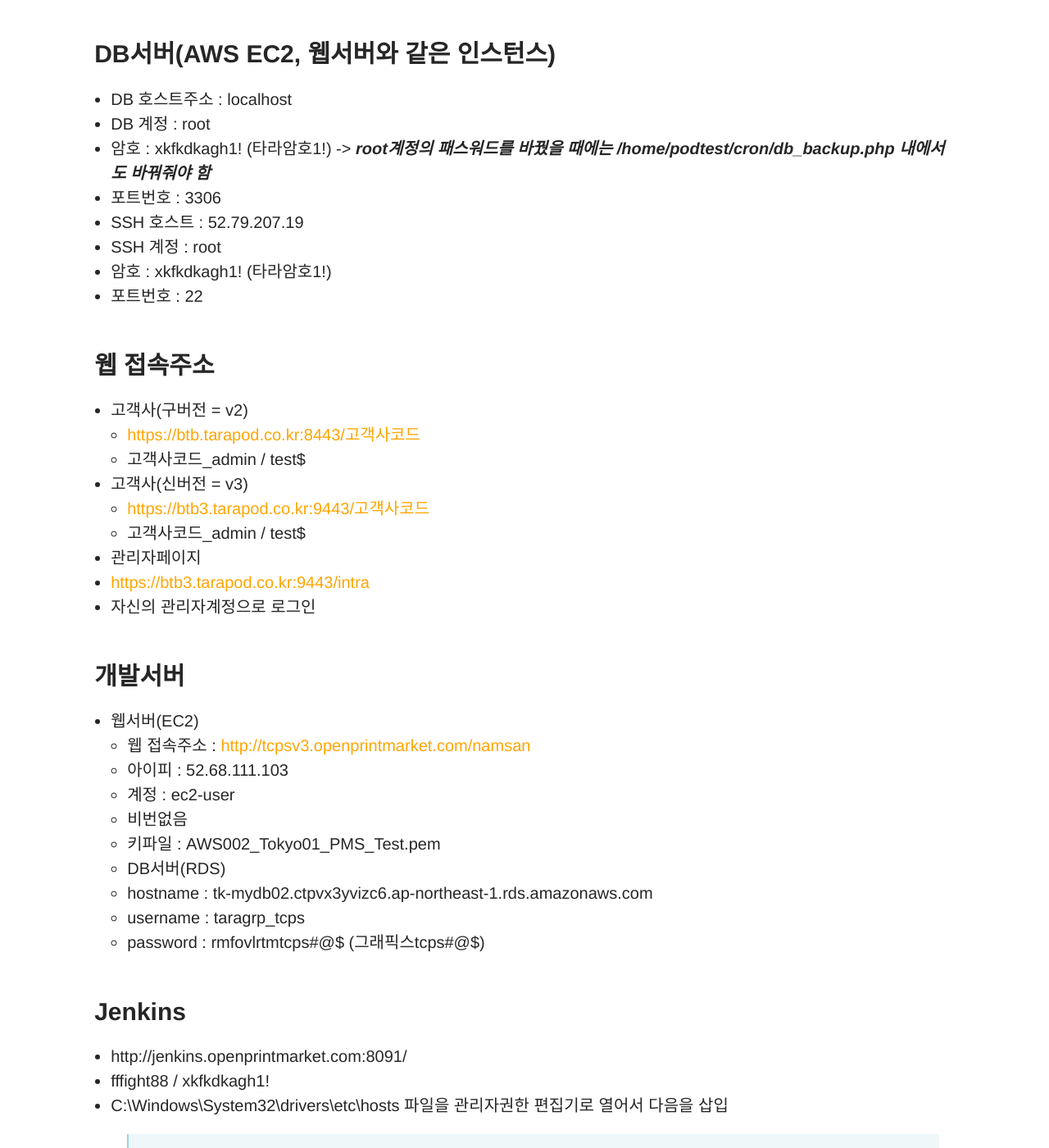
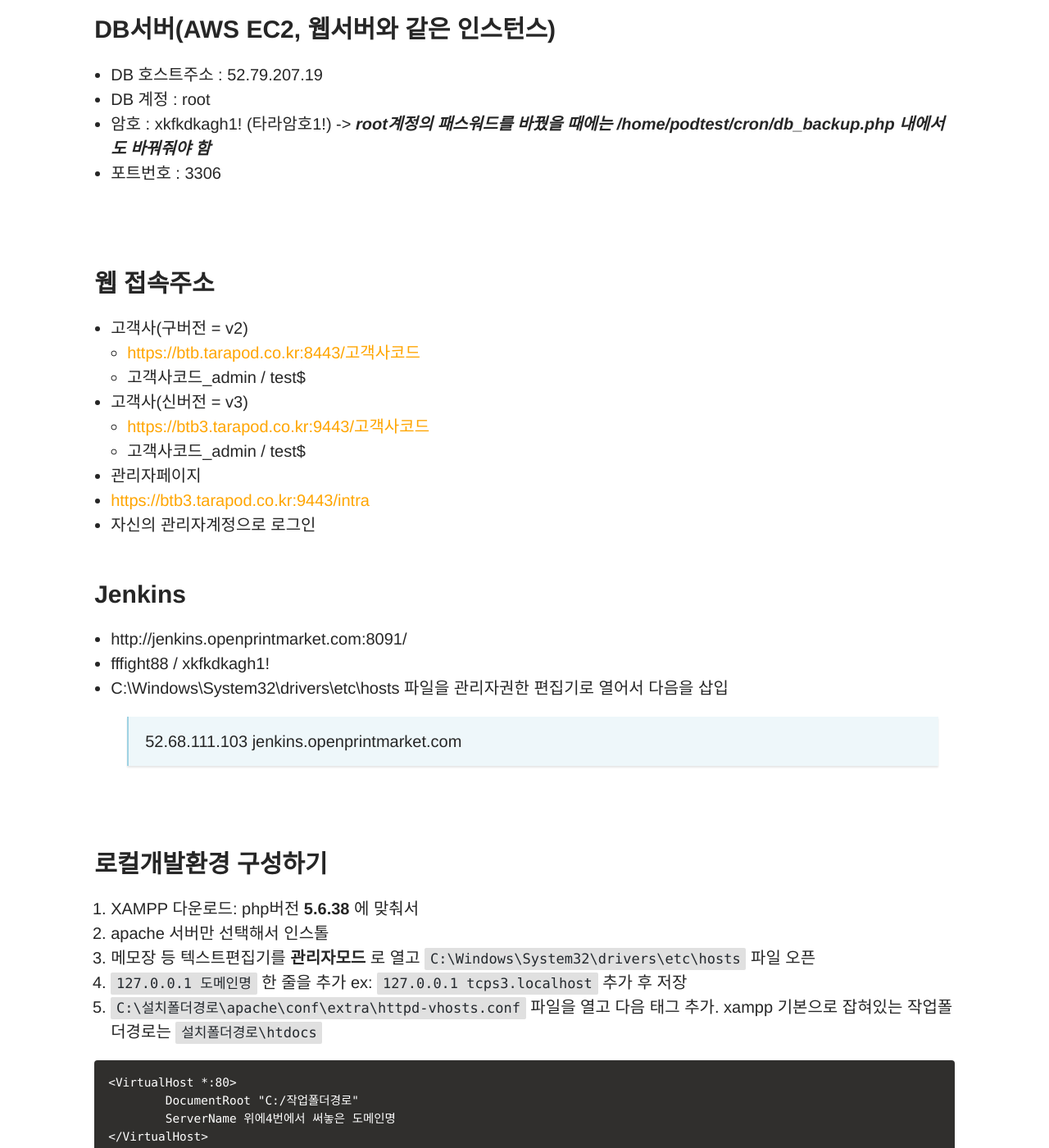
Before and after one commit to fffight88/fffight88.github.io, a Jekyll site: the page built from _jobdetail/tcps-management.md, in a window 1280 px wide and 1400 px high, scrolled down 2929 px. Shown: the whole window at 82% size. Built offline with Jekyll 4.4.1, drawn with Linux system fonts in a browser that asks for light colours; a script that is not in the unit is left out; comment, search, counter and statistics services are not loaded.

Commit message:
TCPS관리방법 / 업무일지 업데이트

```diff
--- a/_jobdetail/tcps-management.md
+++ b/_jobdetail/tcps-management.md
@@ -16,7 +16,6 @@
 	- [TCPS v3](#tcps-v3)
 	- [DB서버(AWS EC2, 웹서버와 같은 인스턴스)](#db서버aws-ec2-웹서버와-같은-인스턴스)
 	- [웹 접속주소](#웹-접속주소)
-	- [개발서버](#개발서버)
 	- [Jenkins](#jenkins)
 	- [로컬개발환경 구성하기](#로컬개발환경-구성하기)
 - [주기적](#주기적)
@@ -101,14 +100,11 @@
 
 ### DB서버(AWS EC2, 웹서버와 같은 인스턴스)
 
-- DB 호스트주소 : localhost
+- DB 호스트주소 : 52.79.207.19
 - DB 계정 : root
 - 암호 : xkfkdkagh1! (타라암호1!) -> ***root계정의 패스워드를 바꿨을 때에는 /home/podtest/cron/db_backup.php 내에서도 바꿔줘야 함***
 - 포트번호 : 3306
-- SSH 호스트 : 52.79.207.19
-- SSH 계정 : root
-- 암호 : xkfkdkagh1! (타라암호1!)
-- 포트번호 : 22
+
 <br>
 <br>
 
@@ -123,21 +119,6 @@
 -  관리자페이지
   - [https://btb3.tarapod.co.kr:9443/intra](https://btb3.tarapod.co.kr:9443/intra)
   - 자신의 관리자계정으로 로그인
-<br>
-<br>
-
-### 개발서버
-
-- 웹서버(EC2)
-  - 웹 접속주소 : [http://tcpsv3.openprintmarket.com/namsan](http://tcpsv3.openprintmarket.com/namsan)
-  - 아이피 : 52.68.111.103
-  - 계정 : ec2-user
-  - 비번없음
-  - 키파일 : AWS002_Tokyo01_PMS_Test.pem
-  - DB서버(RDS)
-  - hostname : tk-mydb02.ctpvx3yvizc6.ap-northeast-1.rds.amazonaws.com
-  - username : taragrp_tcps
-  - password : rmfovlrtmtcps#@$ (그래픽스tcps#@$)
 <br>
 <br>
 
```
Also changed, not shown: _jobdetail/daily-job-diary.md (+12 -0 lines).
